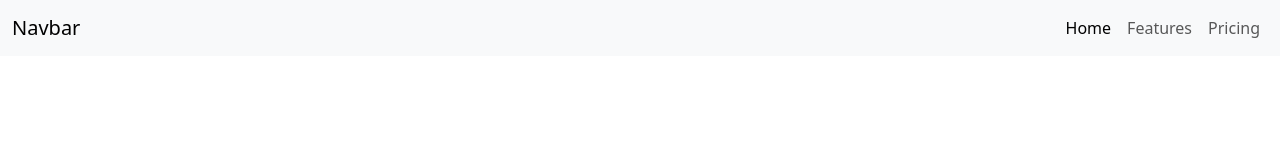
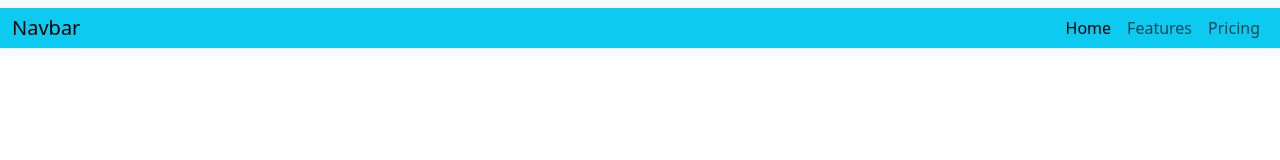
Before and after one commit to hellokristinafaye/boots, a plain HTML site: page index.html in a window 1280 px wide. Drawn offline with nearby package versions, Linux system fonts and the light colour scheme.

Commit message:
got background color to work!

```diff
--- a/index.html
+++ b/index.html
@@ -9,15 +9,15 @@
 </head>
 <body>
 <nav class="navbar navbar-expand-lg bg-body-tertiary">
-    <div class="container-fluid">
-        <a class="navbar-brand" href="#">Navbar</a>
+    <div class="container-fluid bg-info">
+        <a class="navbar-brand " href="#">Navbar</a>
         <button class="navbar-toggler" type="button" data-bs-toggle="collapse" data-bs-target="#navbarNav"
             aria-controls="navbarNav" aria-expanded="false" aria-label="Toggle navigation">
             <span class="navbar-toggler-icon"></span>
         </button>
         <div class="collapse navbar-collapse justify-content-end" id="navbarNav">
-            <ul class="navbar-nav">
-                <li class="nav-item">
+            <ul class="navbar-nav ">
+                <li class="nav-item ">
                     <a class="nav-link active" aria-current="page" href="#">Home</a>
                 </li>
                 <li class="nav-item">
@@ -32,6 +32,8 @@
     </div>
 </nav>
 
+
+
     <script src="https://cdn.jsdelivr.net/npm/bootstrap@5.3.3/dist/js/bootstrap.bundle.min.js"></script>
 </body>
 </html>
```
